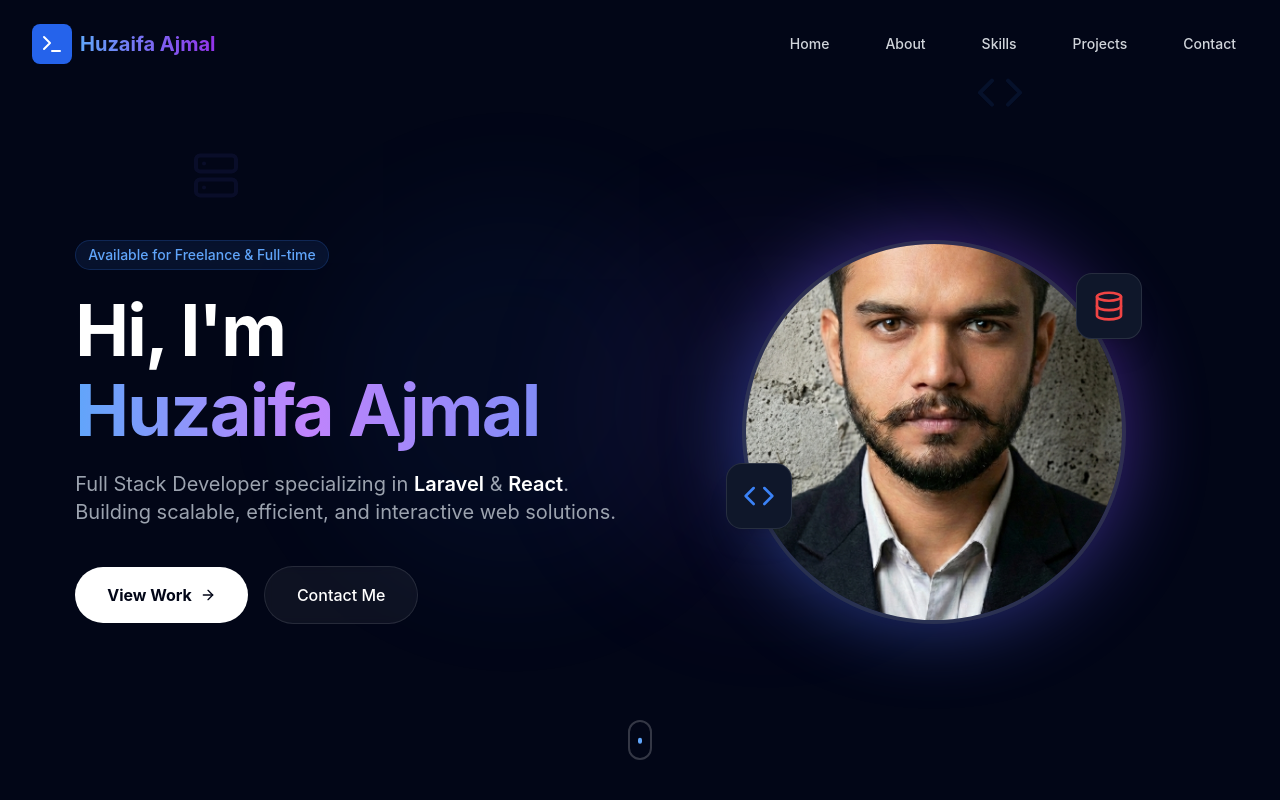
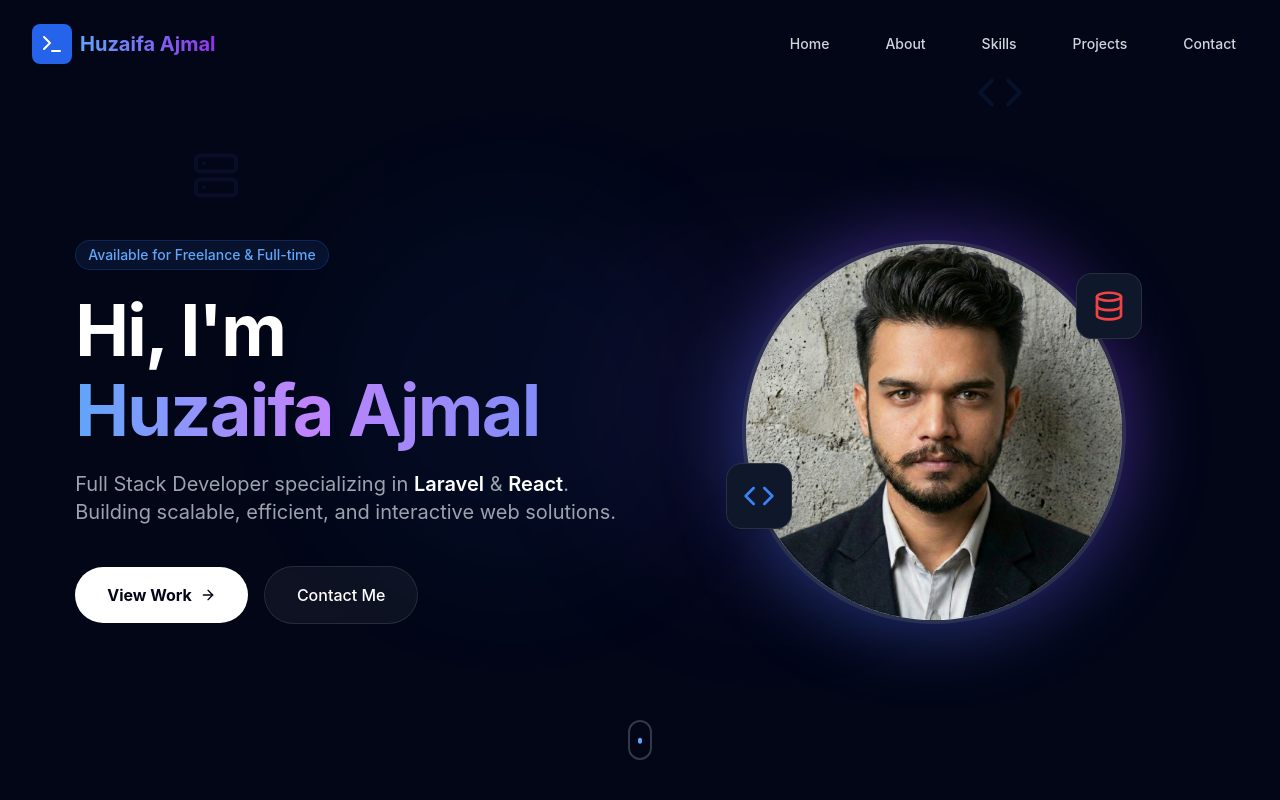
Before and after one commit to huxi786/Portfolio., a React (Vite) app: page / in a window 1280 px wide. Shown: the top 800 px of the page. Built offline with nearby package versions, Linux system fonts and the light colour scheme.

Commit message:
Update profile image to jpg

```diff
--- a/src/sections/Hero.jsx
+++ b/src/sections/Hero.jsx
@@ -75,7 +75,7 @@ export default function Hero() {
               <div className="absolute inset-0 bg-gradient-to-tr from-blue-500 to-purple-600 rounded-full blur-2xl opacity-50 animate-pulse" />
               <div className="relative w-full h-full rounded-full border-4 border-white/10 bg-slate-900/50 backdrop-blur-xl overflow-hidden flex items-center justify-center">
                 <img
-                  src="/Portfolio./huzaifa.png"
+                  src="/Portfolio./huzaifa.jpg"
                   alt="Huzaifa Ajmal"
                   className="w-full h-full object-cover"
                 />
```
Also changed, not shown: public/huzaifa.jpg.
